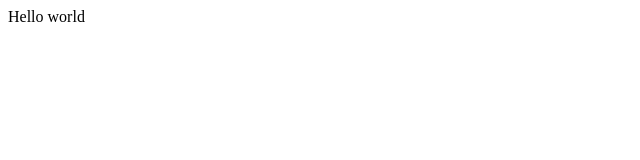
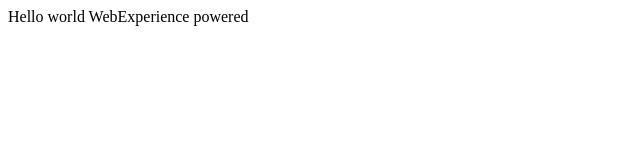
Before and after one commit to Ogury/webexperience-test-website, a website: page public/index.html in a window 1280 px wide. Shown: the whole page, without its empty margins (0-640 px from the left). Drawn offline with Linux system fonts and the light colour scheme.

Commit message:
Base website

```diff
--- a/index.html
+++ b/public/index.html
@@ -14,5 +14,6 @@
 </head>
 <body>
   Hello world
+  WebExperience powered
 </body>
 </html>
```
Also changed, not shown: package.json (added, +20 -0 lines), 1 other file.
